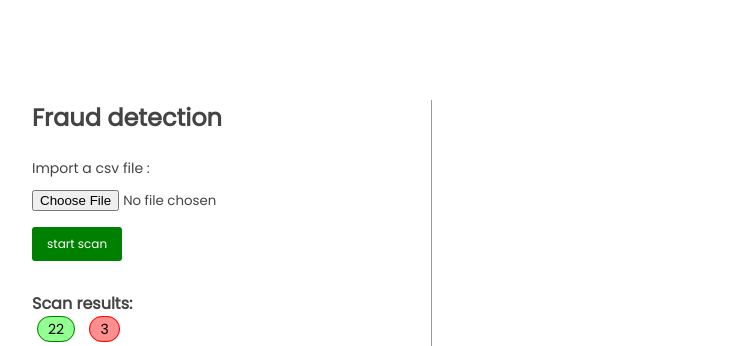
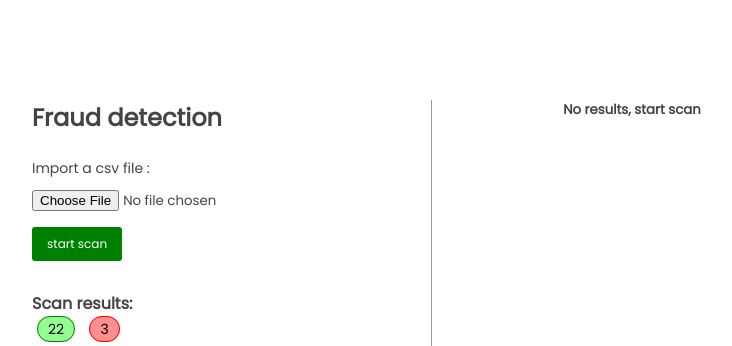
Before and after one commit to IALYFrancisco/CHECK-SAFE, a Django app: page / in a window 1280 px wide. Shown: the part 70-416 px from the top of the page, without its empty margins (208-940 px from the left). Run offline with Django 5.2, Linux system fonts and the light colour scheme.

Commit message:
développement encore de la page d'accueil

```diff
--- a/Home/static/css/Home.css
+++ b/Home/static/css/Home.css
@@ -95,6 +95,9 @@ header .logo-container {
     height: inherit;
 }
 
+.result h5 {
+    text-align: center;
+}
 @keyframes fire {
     0% {
         background-color: rgb(255, 142, 142);
--- a/Home/templates/index.html
+++ b/Home/templates/index.html
@@ -23,7 +23,7 @@
             <form action="" method="post">
                 {% csrf_token %}
                 <label for="file">Import a csv file :</label>
-                <input type="file" name="file" id="file">
+                <input type="file" name="file" id="file" required>
                 <button>start scan</button>
             </form>
             <section class="results">
@@ -32,7 +32,9 @@
                 <span class="warning">3</span>
             </section>
         </section>
-        <section class="result"></section>
+        <section class="result">
+            <h5>No results, start scan</h5>
+        </section>
     </main>
 </body>
 </html>
```
